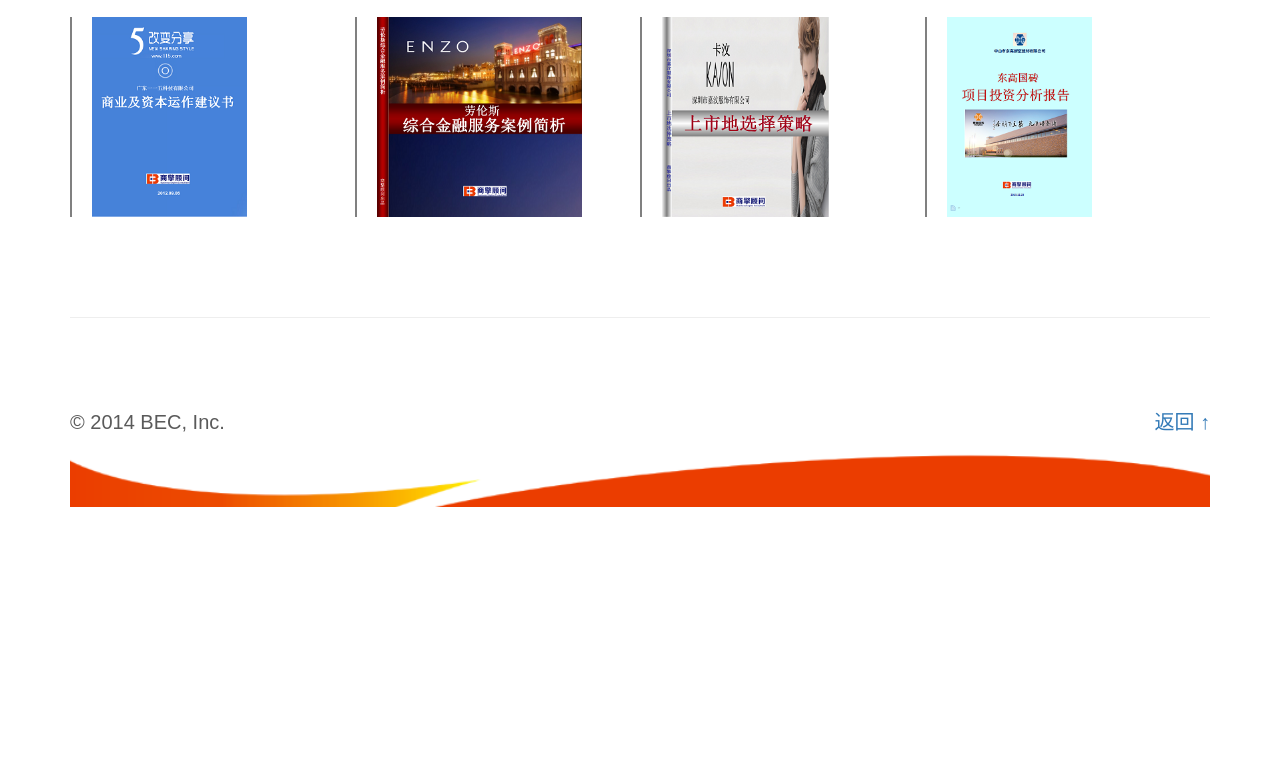
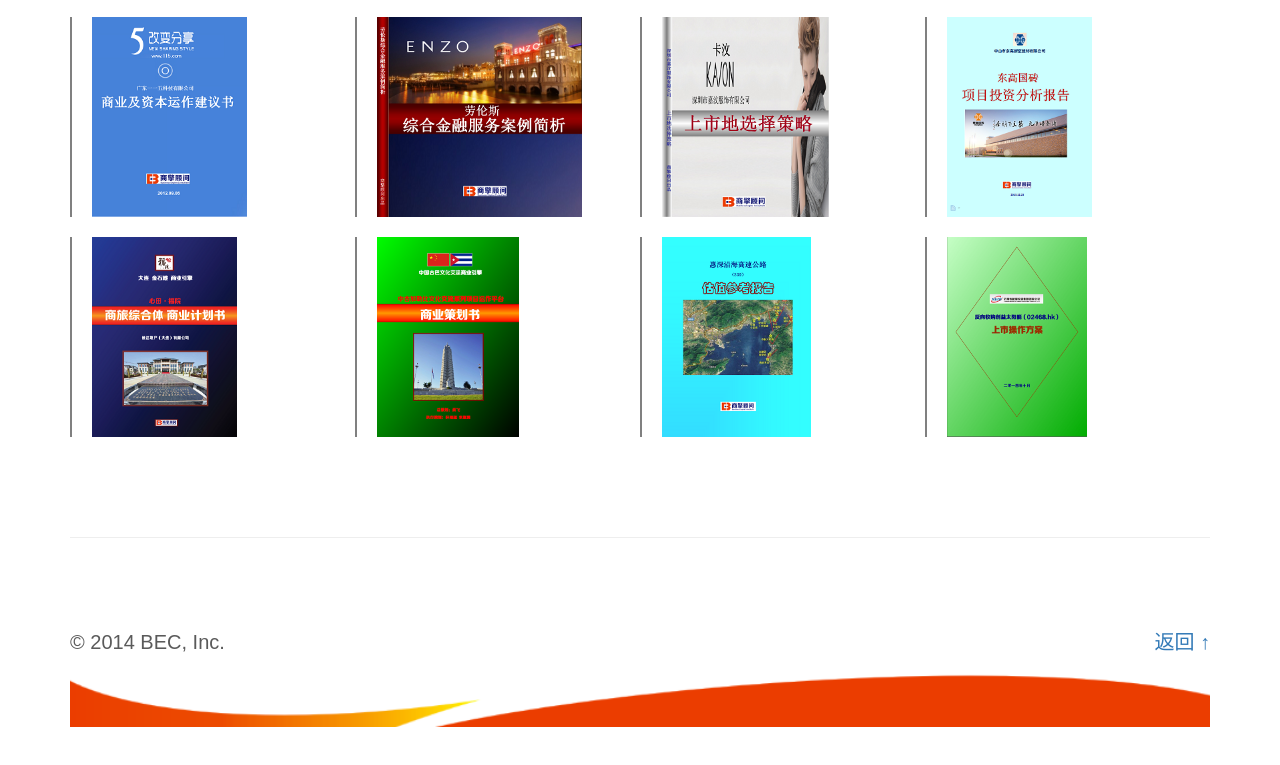
Before and after one commit to fritx/sites, a plain HTML site: page bec/index.html in a window 1280 px wide. Shown: the part 3919-4684 px from the top of the page. Before the commit the page ends 4466 px from the top, so only its background shows below. Drawn offline with nearby package versions, Linux system fonts and the light colour scheme.

Commit message:
案例栏目 更新

```diff
--- a/bec/bec.css
+++ b/bec/bec.css
@@ -85,7 +85,7 @@ th, td {
   border-left: 0.1em solid gray;
 }
 .cases img {
-  height: 10em;
+  height: 12em;
 }
 
 .featurette-divider {
@@ -108,6 +108,11 @@ footer img {
   padding-left: 15px;
   padding-right: 15px;
 }
+@media (min-width: 768px) {
+  .cases img {
+    height: 10em;
+  }
+}
 @media (min-width: 768px) and (max-width: 1200px) {
   .boss {
     margin-top: 1em;
--- a/bec/index.html
+++ b/bec/index.html
@@ -366,6 +366,10 @@
           <li class="col-sm-3"><img src="img/case-23.png"></li>
           <li class="col-sm-3"><img src="img/case-24.png"></li>
           <li class="col-sm-3"><img src="img/case-25.png"></li>
+          <li class="col-sm-3"><img src="img/case-31.png"></li>
+          <li class="col-sm-3"><img src="img/case-32.png"></li>
+          <li class="col-sm-3"><img src="img/case-33.png"></li>
+          <li class="col-sm-3"><img src="img/case-34.png"></li>
         </ul>
       </div>
       <!-- /END THE FEATURETTES -->
```
Also changed, not shown: bec/img/case-31.png (added), bec/img/case-32.png (added), bec/img/case-33.png (added), bec/img/case-34.png (added).
